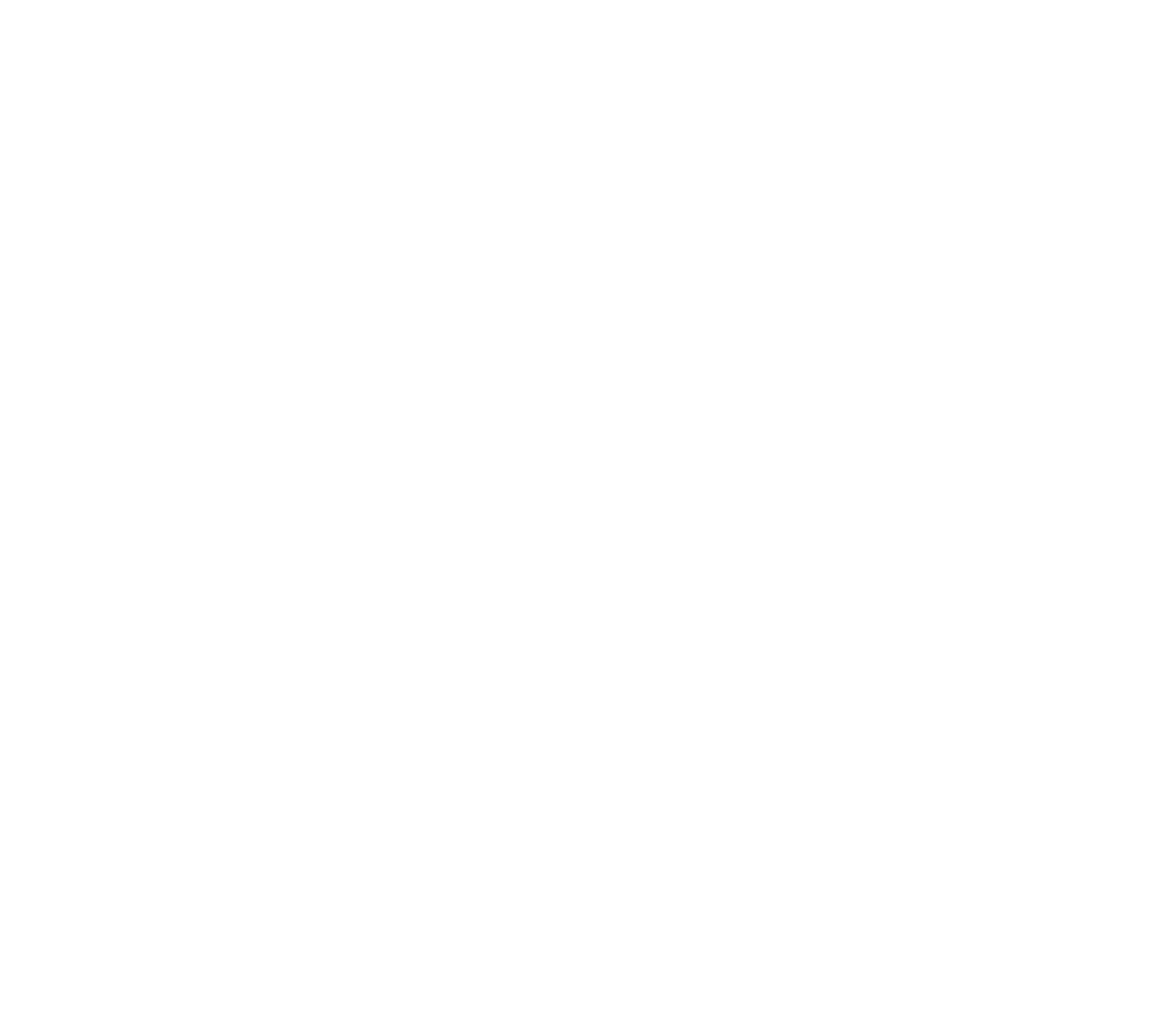
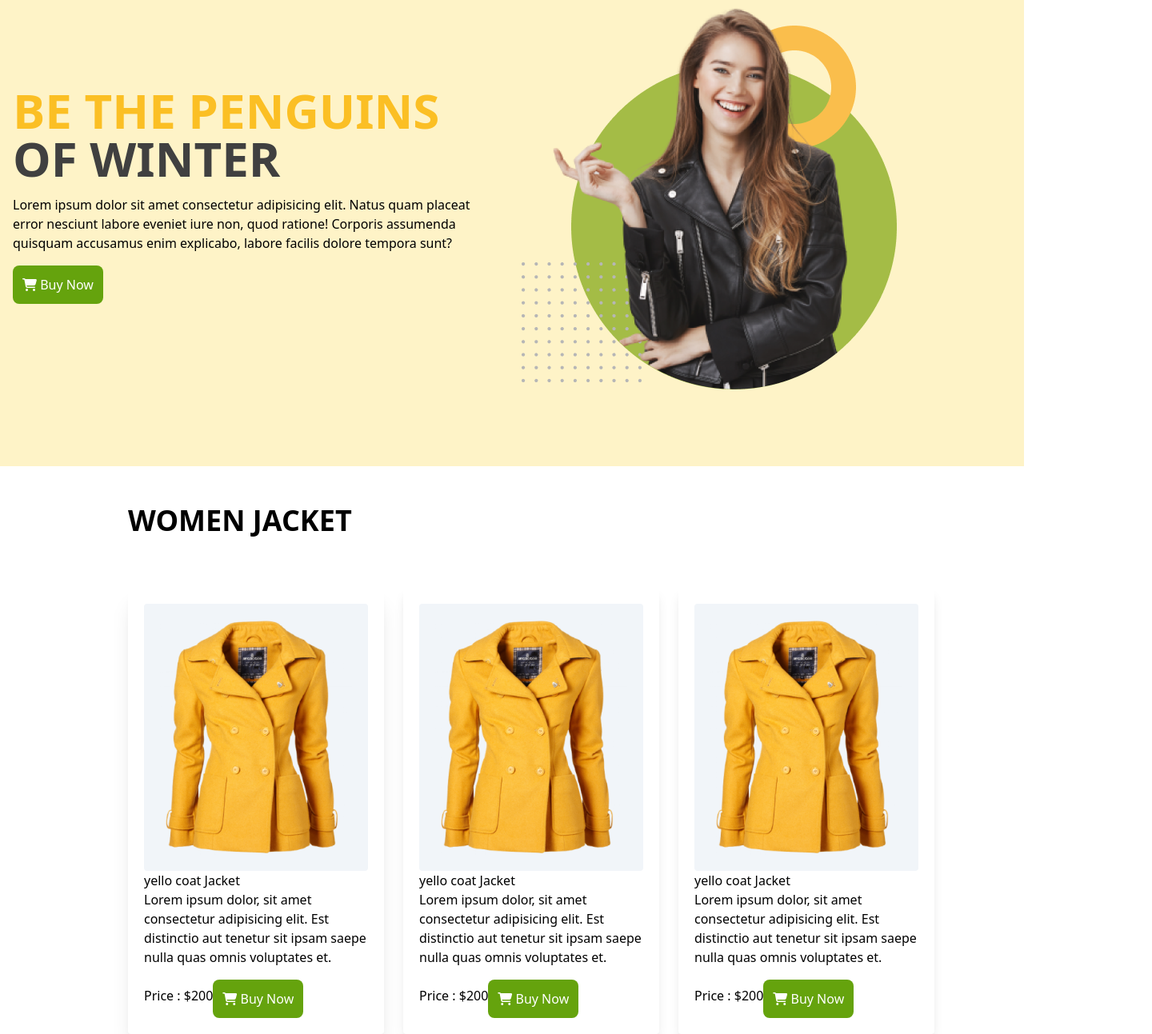
Before and after one commit to AltafHusain22/penguine-with-tailwind, a plain HTML site: page index.html in a window 1280 px wide. Shown: the whole page at 80% size, 1440 px wide, since content can reach past the window. Before the commit the page ends 800 px from the top, so only its background shows below. Drawn offline with nearby package versions, Linux system fonts and the light colour scheme.

Commit message:
some things updated

```diff
--- a/index.html
+++ b/index.html
@@ -4,7 +4,117 @@
     <meta charset="UTF-8" />
     <meta http-equiv="X-UA-Compatible" content="IE=edge" />
     <meta name="viewport" content="width=device-width, initial-scale=1.0" />
+    <!-- font awesome -->
+    <script
+      src="https://kit.fontawesome.com/9723657c8c.js"
+      crossorigin="anonymous"
+    ></script>
+    <!-- tailwind css  -->
+    <script src="https://cdn.tailwindcss.com"></script>
     <title>penguine-with-tailwind</title>
   </head>
-  <body></body>
+  <body>
+    <!-- menu and banner  -->
+    <header class="bg-amber-100 pb-24">
+      <div
+        class="banner-area container mx-auto md:flex justify-center items-center"
+      >
+        <div class="banner-text px-4 py-4 md:w-1/2">
+          <h2
+            class="font-bold text-3xl text-amber-400 uppercase mb-4 md:text-6xl md:w-full"
+          >
+            Be the Penguins
+            <br />
+            <span class="text-neutral-700">of Winter</span>
+          </h2>
+          <p>
+            Lorem ipsum dolor sit amet consectetur adipisicing elit. Natus quam
+            placeat error nesciunt labore eveniet iure non, quod ratione!
+            Corporis assumenda quisquam accusamus enim explicabo, labore facilis
+            dolore tempora sunt?
+          </p>
+          <button
+            class="p-3 px-3 mt-4 bg-lime-600 rounded-lg font-medium text-white"
+          >
+            <i class="fa-sharp fa-solid fa-cart-shopping"></i> Buy Now
+          </button>
+        </div>
+        <div class="banner-img md:w-1/2">
+          <img class="md:w-90 px-3" src="./Assets/images/model.png" alt="" />
+        </div>
+      </div>
+    </header>
+    <main>
+      <!-- Women jacket -->
+      <section class="women_jacket-area container mx-auto ml-40">
+        <h2 class="mt-12 font-bold text-4xl mb-16 uppercase">Women Jacket</h2>
+        <div class="flex gap-6">
+          <div class="card_wrap w-1/4 shadow-xl p-5 rounded">
+            <div class="jacket_img bg-slate-100 p-5 rounded">
+              <img src="./Assets/images/jacket-1.png" alt="" />
+            </div>
+            <div class="jack_info">
+              <h2>yello coat Jacket</h2>
+              <p>
+                Lorem ipsum dolor, sit amet consectetur adipisicing elit. Est
+                distinctio aut tenetur sit ipsam saepe nulla quas omnis
+                voluptates et.
+              </p>
+            </div>
+            <div class="price_and_buyNow flex">
+              <p class="mt-6">Price : $200</p>
+              <button
+                class="p-3 px-3 mt-4 bg-lime-600 rounded-lg font-medium text-white"
+              >
+                <i class="fa-sharp fa-solid fa-cart-shopping"></i> Buy Now
+              </button>
+            </div>
+          </div>
+          <div class="card_wrap w-1/4 shadow-lg p-5 rounded">
+            <div class="jacket_img bg-slate-100 p-5 rounded">
+              <img src="./Assets/images/jacket-1.png" alt="" />
+            </div>
+            <div class="jack_info">
+              <h2>yello coat Jacket</h2>
+              <p>
+                Lorem ipsum dolor, sit amet consectetur adipisicing elit. Est
+                distinctio aut tenetur sit ipsam saepe nulla quas omnis
+                voluptates et.
+              </p>
+            </div>
+            <div class="price_and_buyNow flex">
+              <p class="mt-6">Price : $200</p>
+              <button
+                class="p-3 px-3 mt-4 bg-lime-600 rounded-lg font-medium text-white"
+              >
+                <i class="fa-sharp fa-solid fa-cart-shopping"></i> Buy Now
+              </button>
+            </div>
+          </div>
+          <div class="card_wrap w-1/4 shadow-lg p-5 rounded">
+            <div class="jacket_img bg-slate-100 p-5 rounded">
+              <img src="./Assets/images/jacket-1.png" alt="" />
+            </div>
+            <div class="jack_info">
+              <h2>yello coat Jacket</h2>
+              <p>
+                Lorem ipsum dolor, sit amet consectetur adipisicing elit. Est
+                distinctio aut tenetur sit ipsam saepe nulla quas omnis
+                voluptates et.
+              </p>
+            </div>
+            <div class="price_and_buyNow flex">
+              <p class="mt-6">Price : $200</p>
+              <button
+                class="p-3 px-3 mt-4 bg-lime-600 rounded-lg font-medium text-white"
+              >
+                <i class="fa-sharp fa-solid fa-cart-shopping"></i> Buy Now
+              </button>
+            </div>
+          </div>
+        </div>
+      </section>
+    </main>
+    <footer></footer>
+  </body>
 </html>
```
